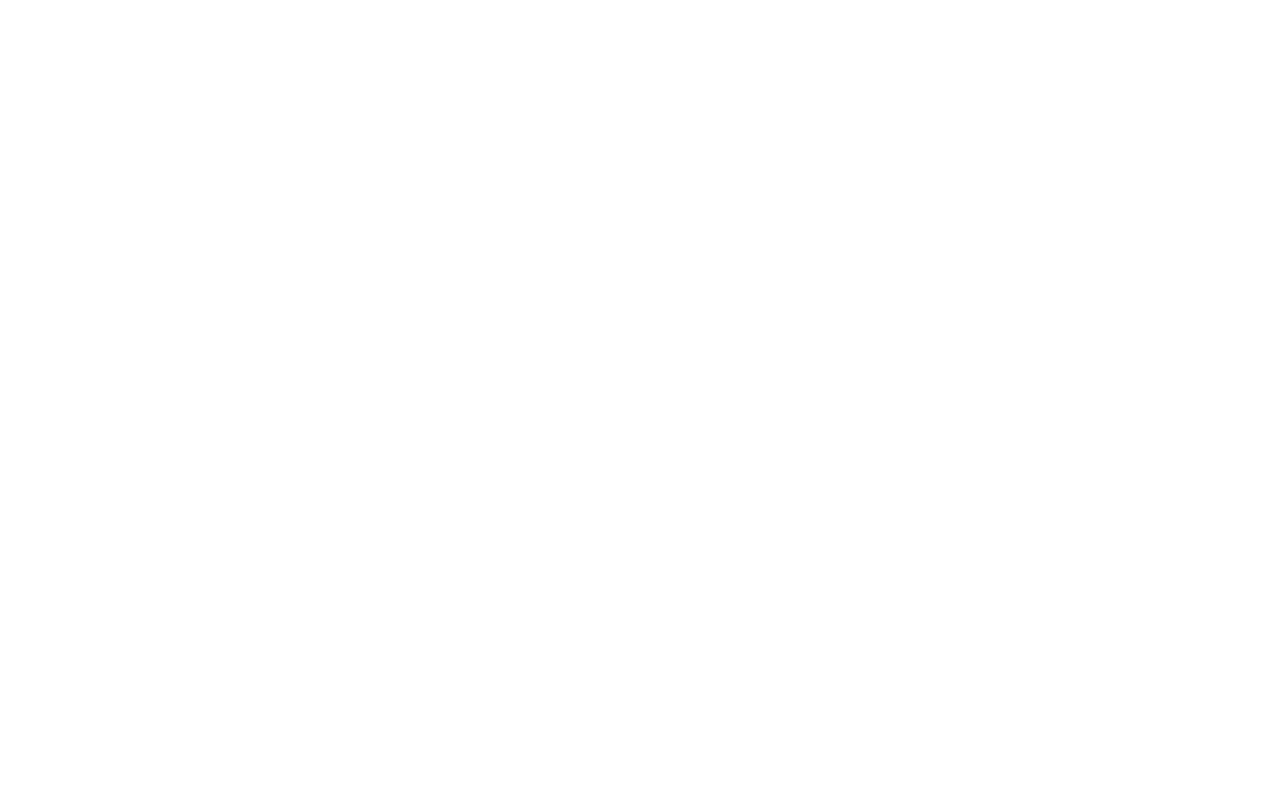
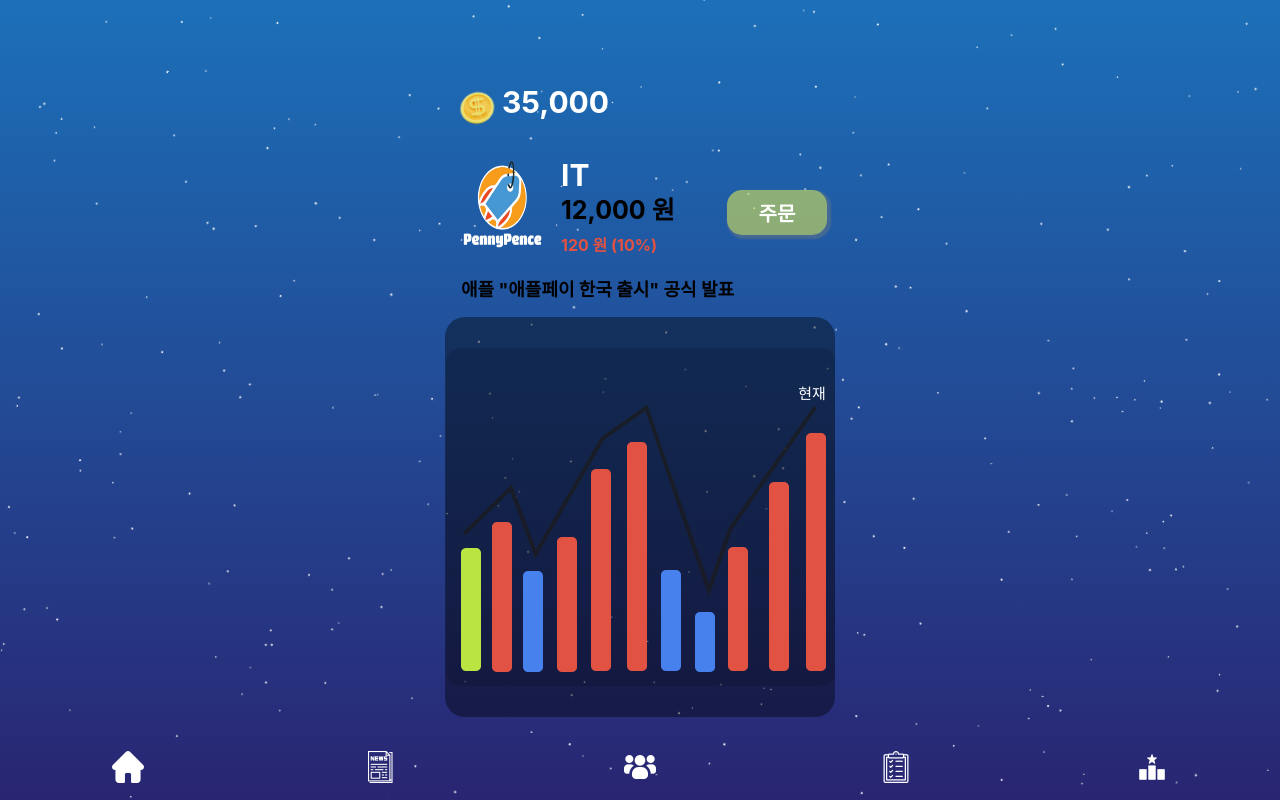
Before and after one commit to PennyPence/pennypence-react-frontend, a React (Create React App) app: page /investpage in a window 1280 px wide. Before the commit this address had no page. Built offline with nearby package versions, Linux system fonts and the light colour scheme.

Commit message:
feat : 투자 페이지 만듬
투자하는 주문 페이지 만들었다.
Close #21

```diff
--- a/src/index.js
+++ b/src/index.js
@@ -9,6 +9,7 @@
 import InitNews from './pages/NewsInit/newsinit';
 import NewsDetailPage from './pages/NewsDetail/newsdetail';
 import NewsTab from './pages/NewsTab/newstab';
+import InvestPage from './pages/InvestPage/investpage';
 
 const root = ReactDOM.createRoot(document.getElementById('root'));
 root.render(
@@ -22,6 +23,7 @@
         <Route path="news" element={<InitNews />} />
         <Route path="newsdetail" element={<NewsDetailPage />} />
         <Route path="newstab" element={<NewsTab />} />
+        <Route path="investpage" element={<InvestPage />} />
       </Routes>
     </React.StrictMode>
   </BrowserRouter>
--- /dev/null
+++ b/src/pages/InvestPage/investpage.jsx
@@ -0,0 +1,37 @@
+import style from "./investpage.module.css"
+import TestLogo from "../../assets/images/logo.png"
+import NavBar from "../../components/navbar"
+import MakeStart from "../../hoc/makestar/makestar"
+import Money from "../../assets/images/money.png"
+import Graph from "../../assets/images/graph.png"
+
+
+function InvestPage() {
+    return (
+        <section className={style[`invest-page`]}>
+            <MakeStart />
+            <header className={style[`invest-page__header`]}>
+                <img src={Money} alt="" />
+                <span className={style[`invest-page__header__text`]}>35,000</span>
+            </header>
+            <main className={style[`invest-page__body`]}>
+                <div className={style[`invest-page__body__title`]}>
+                    <img className={style[`invest-page__body__title__image`]} src={TestLogo} alt="" />
+                    <div className={style[`invest-page__body__title__content`]}>
+                        <span className={style[`invest-page__body__title__content__text`]}>IT</span>
+                        <span className={style[`invest-page__body__title__content__text`]}>12,000 원</span>
+                        <span className={style[`invest-page__body__title__content__text`]}>120 원 (10%)</span>
+                    </div>
+                    <button className={style[`invest-page__body__title__button`]}>주문</button>
+                </div>
+                <span className={style[`invest-page__body__article`]}>애플 "애플페이 한국 출시" 공식 발표</span>
+                <div className={style[`invest-page__body__graph`]}>
+                    <img src={Graph} alt="" />
+                </div>
+            </main>
+            <NavBar />
+        </section>
+    );
+}
+
+export default InvestPage
--- /dev/null
+++ b/src/pages/InvestPage/investpage.module.css
@@ -0,0 +1,98 @@
+.invest-page {
+    width: 100vw;
+    height: 100vh;
+    background: linear-gradient(rgba(28, 112, 185, 1), rgba(41, 37, 114, 1));
+    display: flex;
+    justify-content: center;
+    align-items: center;
+    flex-direction: column;
+    position: relative;
+    overflow: hidden;
+}
+
+.invest-page__header {
+    width: 390px;
+    height: 50px;
+    display: flex;
+    justify-content: flex-start;
+    margin-bottom: 1rem;
+    z-index: 1;
+    padding-left: 1rem;
+}
+
+.invest-page__header__text {
+    font-size: 30px;
+    font-weight: bold;
+    color: white;
+}
+
+.invest-page__body {
+    width: 390px;
+    z-index: 1;
+}
+
+.invest-page__body__title {
+    display: flex;
+    width: 100%;
+    padding: .5rem;
+}
+
+.invest-page__body__title__image {
+    width: 100px;
+    height: 100px;
+}
+
+.invest-page__body__title__content {
+    display: flex;
+    flex-direction: column;
+    width: 150px;
+    padding: 0 .5rem;
+    line-height: 2.2rem;
+}
+
+.invest-page__body__title__content__text:nth-child(1) {
+    font-size: 30px;
+    font-weight: bold;
+    color: white;
+}
+
+.invest-page__body__title__content__text:nth-child(2) {
+    font-size: 25px;
+    font-weight: bold;
+}
+
+.invest-page__body__title__content__text:nth-child(3) {
+    font-weight: bold;
+    color: rgba(225, 82, 66, 1);
+}
+
+.invest-page__body__title__button {
+    width: 100px;
+    margin: 2rem .5rem;
+    background-color: rgba(251, 255, 72, 0.5);
+    color: white;
+    font-weight: bold;
+    font-size: 20px;
+    padding: .5rem 0;
+    border-radius: 15px;
+    border: none;
+    box-shadow: 2px 2px 2px 2px rgba(128, 128, 128, .4);
+}
+
+.invest-page__body__article {
+    font-size: 18px;
+    font-weight: bold;
+    padding-left: 1rem;
+}
+
+.invest-page__body__graph {
+    width: 100%;
+    height: 400px;
+    border-radius: 20px;
+    background-color: rgba(0, 0, 0, 0.4);
+    margin-top: 1rem;
+    display: flex;
+    justify-content: center;
+    align-items: center;
+    z-index: 1;
+}
```
Also changed, not shown: src/assets/images/graph.png (added), src/assets/images/money.png (added).
